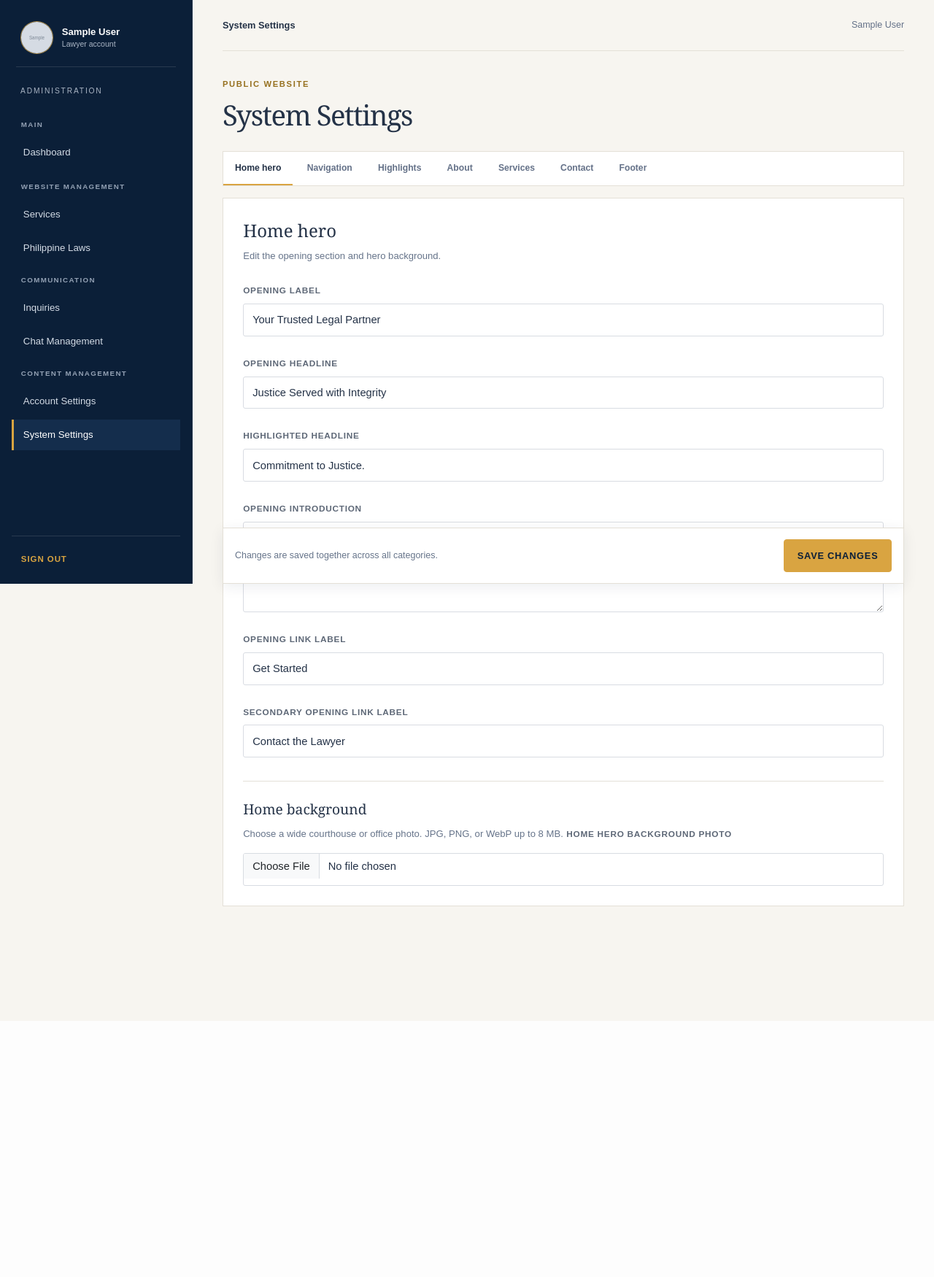
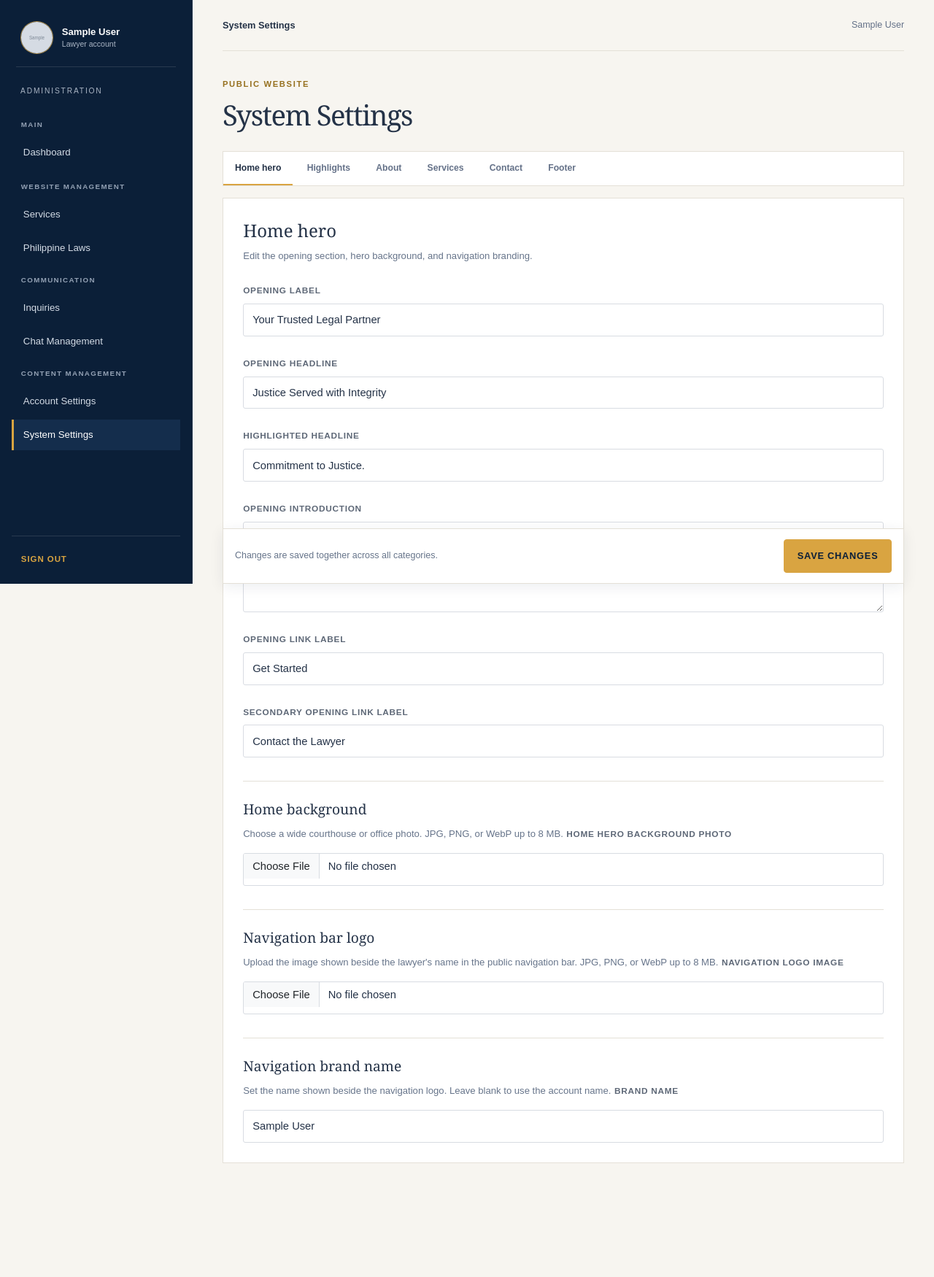
Before and after one commit to daveallen0015-gif/atty.RS, a Laravel app: page /admin/settings in a window 1280 px wide. Shown: the whole page at 73% size. Before the commit the page ends 1399 px from the top, so only its background shows below. Run offline with Laravel 12, Linux system fonts and the light colour scheme; a user stored in the database is signed in; data comes from the database, SQL or seed files in the repository; tables that the repository leaves empty hold one stand-in row (values such as "Sample post"); grey boxes marked "Sample" are stand-in pictures; parts of the project's set-up code (start-up, migrations or seed data) failed here and were passed over; some libraries are stand-ins or nearby versions.

Commit message:
REVERTED

```diff
--- a/app/Http/Controllers/Admin/SettingController.php
+++ b/app/Http/Controllers/Admin/SettingController.php
@@ -14,7 +14,7 @@ class SettingController extends Controller
     private const GROUPS = [
         'home' => [
             'label' => 'Home hero',
-            'description' => 'Edit the opening section and hero background.',
+            'description' => 'Edit the opening section, hero background, and navigation branding.',
             'fields' => [
                 'hero_eyebrow' => 'Opening label',
                 'hero_title' => 'Opening headline',
@@ -22,24 +22,9 @@ class SettingController extends Controller
                 'hero_body' => 'Opening introduction',
                 'hero_button_label' => 'Opening link label',
                 'hero_contact_label' => 'Secondary opening link label',
+                'nav_brand_name' => 'Brand name (blank uses the account name)',
             ],
             'background' => true,
-        ],
-        'navigation' => [
-            'label' => 'Navigation',
-            'description' => 'Edit the public navigation branding, link labels, and inquiry button.',
-            'fields' => [
-                'nav_brand_prefix' => 'Name prefix',
-                'nav_brand_name' => 'Brand name (blank uses the account name)',
-                'nav_home_label' => 'Home link',
-                'nav_about_label' => 'About link',
-                'nav_services_label' => 'Services link',
-                'nav_laws_label' => 'Philippine Laws link',
-                'nav_contact_label' => 'Contact link',
-                'nav_portal_label' => 'Lawyer Portal link',
-                'nav_dashboard_label' => 'Dashboard link (when signed in)',
-                'nav_inquiry_label' => 'Inquiry button',
-            ],
             'navigation_logo' => true,
         ],
         'highlights' => [
@@ -114,9 +99,7 @@ class SettingController extends Controller
         foreach (array_keys($this->fields()) as $key) {
             $rules["content.{$key}"] = ['nullable', 'string', 'max:12000'];
         }
-        foreach (array_keys(self::GROUPS['navigation']['fields']) as $key) {
-            $rules["content.{$key}"] = ['nullable', 'string', 'max:255'];
-        }
+        $rules['content.nav_brand_name'] = ['nullable', 'string', 'max:255'];
         $rules['content.site_description'] = ['nullable', 'string', 'max:500'];
         foreach (['social_facebook', 'social_instagram', 'social_linkedin'] as $key) {
             $rules["content.{$key}"] = ['nullable', 'url:https', 'max:2048'];
--- a/resources/views/admin/settings/edit.blade.php
+++ b/resources/views/admin/settings/edit.blade.php
@@ -5,7 +5,7 @@
 
 @section('content')
     <div class="page-heading"><div><p class="eyebrow">Public website</p><h1>System Settings</h1></div></div>
-    @php($navigationDefaults = ['nav_brand_prefix' => 'ATTY.', 'nav_brand_name' => auth()->user()->name, 'nav_home_label' => 'Home', 'nav_about_label' => 'About Lawyer', 'nav_services_label' => 'Services', 'nav_laws_label' => 'Philippine Laws', 'nav_contact_label' => 'Contact', 'nav_portal_label' => 'Lawyer Portal', 'nav_dashboard_label' => 'Go to Dashboard', 'nav_inquiry_label' => 'Send an Inquiry'])
+    @php($navigationDefaults = ['nav_brand_name' => auth()->user()->name])
     <form method="POST" action="{{ route('admin.settings.update') }}" class="admin-form settings-editor" enctype="multipart/form-data" data-confirm-title="Save website settings?" data-confirm-message="Your website content and settings will be updated." data-confirm-button="Yes, save settings">
         @csrf
         @method('PUT')
@@ -21,15 +21,17 @@
                 <div class="settings-panel-heading"><h2>{{ $group['label'] }}</h2><p>{{ $group['description'] }}</p></div>
                 <div class="row g-4">
                     @foreach ($group['fields'] as $fieldKey => $label)
+                        @if ($fieldKey !== 'nav_brand_name')
                             @php($isLongText = str_ends_with($fieldKey, '_body') || str_ends_with($fieldKey, '_intro') || in_array($fieldKey, ['footer_note', 'site_description'], true))
                             <div class="col-12"><label for="content_{{ $fieldKey }}" class="form-label">{{ $label }}</label>
                                 @if ($isLongText)
                                     <textarea id="content_{{ $fieldKey }}" name="content[{{ $fieldKey }}]" rows="{{ $fieldKey === 'hero_body' || $fieldKey === 'about_body' ? 5 : 3 }}" class="form-control @error('content.'.$fieldKey) is-invalid @enderror">{{ old('content.'.$fieldKey, $contents->get($fieldKey)) }}</textarea>
                                 @else
-                                <input id="content_{{ $fieldKey }}" name="content[{{ $fieldKey }}]" @if(str_starts_with($fieldKey, 'social_')) type="url" placeholder="https://..." @endif value="{{ old('content.'.$fieldKey, $contents->get($fieldKey, $navigationDefaults[$fieldKey] ?? '')) }}" class="form-control @error('content.'.$fieldKey) is-invalid @enderror">
+                                    <input id="content_{{ $fieldKey }}" name="content[{{ $fieldKey }}]" @if(str_starts_with($fieldKey, 'social_')) type="url" placeholder="https://..." @endif value="{{ old('content.'.$fieldKey, $contents->get($fieldKey)) }}" class="form-control @error('content.'.$fieldKey) is-invalid @enderror">
                                 @endif
                                 @error('content.'.$fieldKey)<div class="invalid-feedback">{{ $message }}</div>@enderror
                             </div>
+                        @endif
                     @endforeach
                 </div>
                 @if (!empty($group['background']))
@@ -54,6 +56,15 @@
                         <label for="navigation_logo" class="form-label">Navigation logo image</label>
                         <input id="navigation_logo" type="file" name="navigation_logo" accept="image/jpeg,image/png,image/webp" class="form-control @error('navigation_logo') is-invalid @enderror">
                         @error('navigation_logo')<div class="invalid-feedback">{{ $message }}</div>@enderror
+                    </div>
+                @endif
+                @if ($key === 'home')
+                    <div class="settings-background navigation-brand-settings">
+                        <h3>Navigation brand name</h3>
+                        <p class="form-hint">Set the name shown beside the navigation logo. Leave blank to use the account name.</p>
+                        <label for="content_nav_brand_name" class="form-label">Brand name</label>
+                        <input id="content_nav_brand_name" name="content[nav_brand_name]" value="{{ old('content.nav_brand_name', $contents->get('nav_brand_name', $navigationDefaults['nav_brand_name'])) }}" class="form-control @error('content.nav_brand_name') is-invalid @enderror" maxlength="255">
+                        @error('content.nav_brand_name')<div class="invalid-feedback">{{ $message }}</div>@enderror
                     </div>
                 @endif
             </section>
```
Also changed, not shown: resources/views/public/layouts/app.blade.php (+9 -9 lines). Lines whose indentation alone changed are shown as unchanged.
